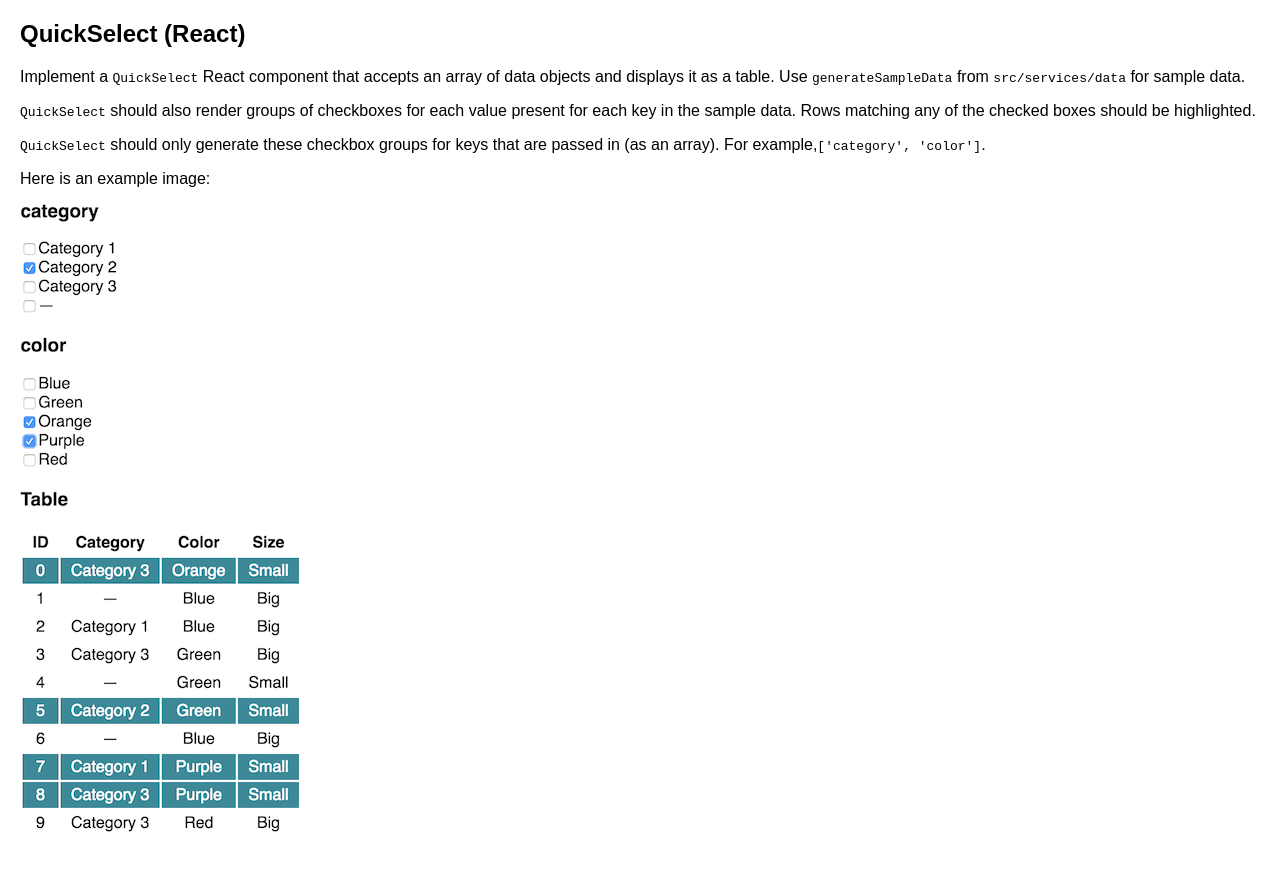
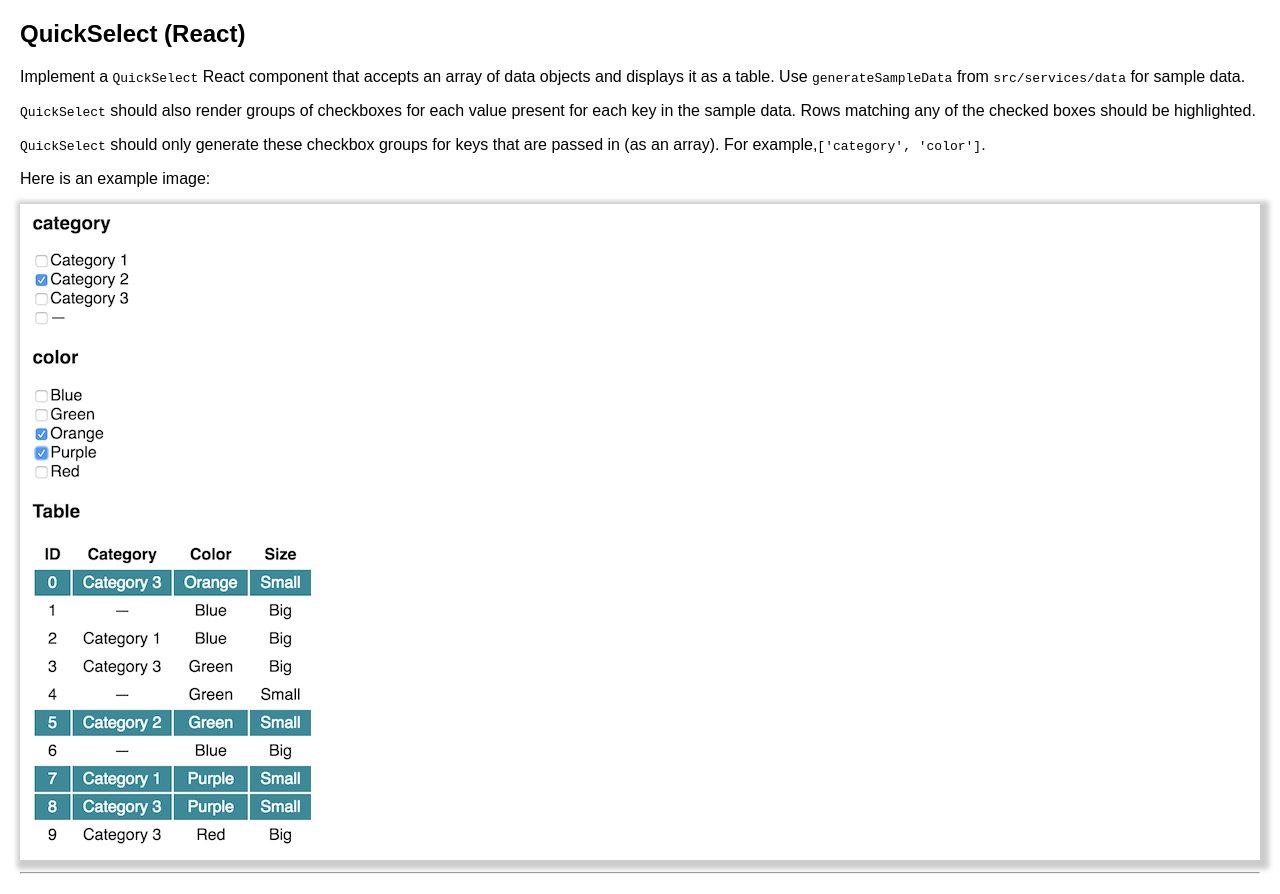
Before and after one commit to ingar/react-quick-select, a React app: page / in a window 1280 px wide. Before the commit the page ends 856 px from the top, so only its background shows below. Built offline with nearby package versions, Linux system fonts and the light colour scheme.

Commit message:
Bootstrap the QuickSelect component

```diff
--- /dev/null
+++ b/src/components/QuickSelect.js
@@ -0,0 +1,10 @@
+import React, { Component } from "react";
+
+class QuickSelect extends Component {
+  render() {
+    // TODO
+    return null;
+  }
+}
+
+export default QuickSelect;
--- a/src/components/app.css
+++ b/src/components/app.css
@@ -7,3 +7,9 @@ body {
 
 h2 { margin-top: 200px; }
 h2:first-of-type { margin-top: 0; }
+
+.problem-description {
+  box-shadow: 3px 3px 5px 6px #ccc;
+  padding: 12px;
+  margin-bottom: 12px;
+}
--- a/src/components/app.js
+++ b/src/components/app.js
@@ -1,6 +1,8 @@
 import React, { Component } from "react";
 
+import QuickSelect from "./QuickSelect";
 import quickSelectImg from "../quick-select.png";
+import { generateSampleData } from "../services/data";
 
 import "./app.css";
 
@@ -26,7 +28,11 @@ class App extends Component {
           <code>['category', 'color']</code>.
         </p>
         <p>Here is an example image:</p>
-        <img src={quickSelectImg} alt="screenshot of sample solution" />
+        <div className="problem-description">
+          <img src={quickSelectImg} alt="screenshot of sample solution" />
+        </div>
+        <hr />
+        <QuickSelect data={generateSampleData()} />
       </div>
     );
   }
```
